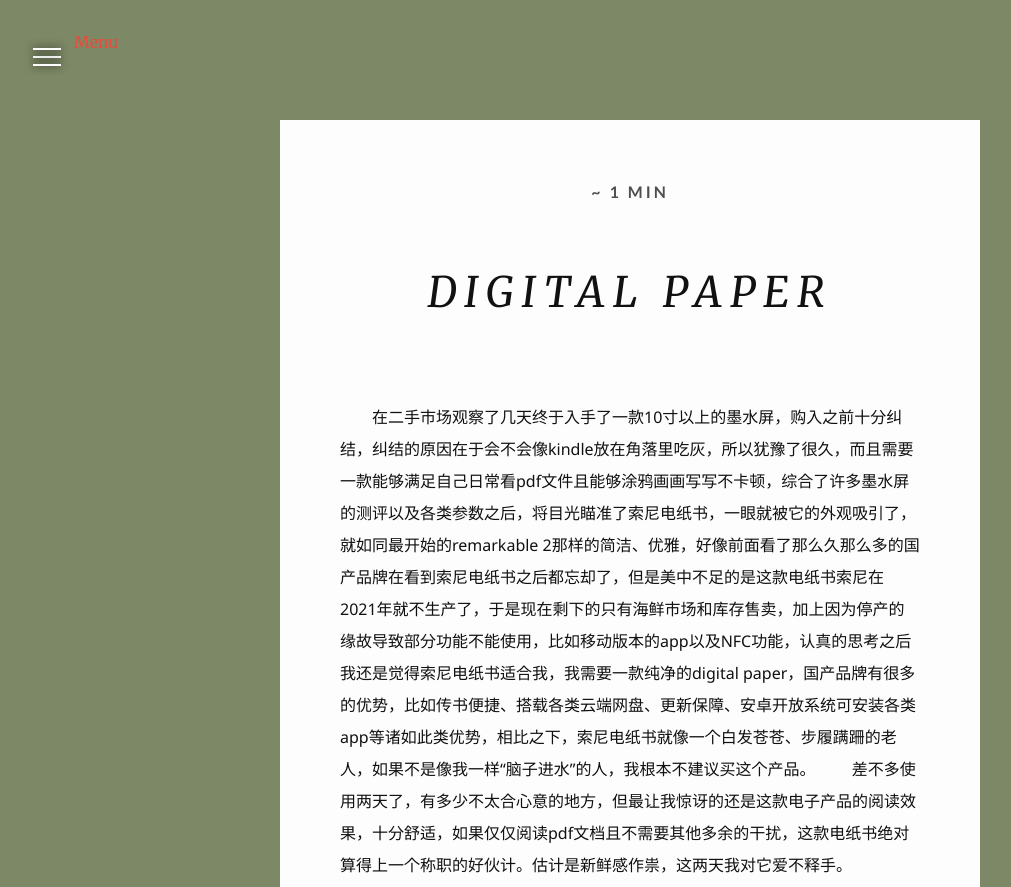
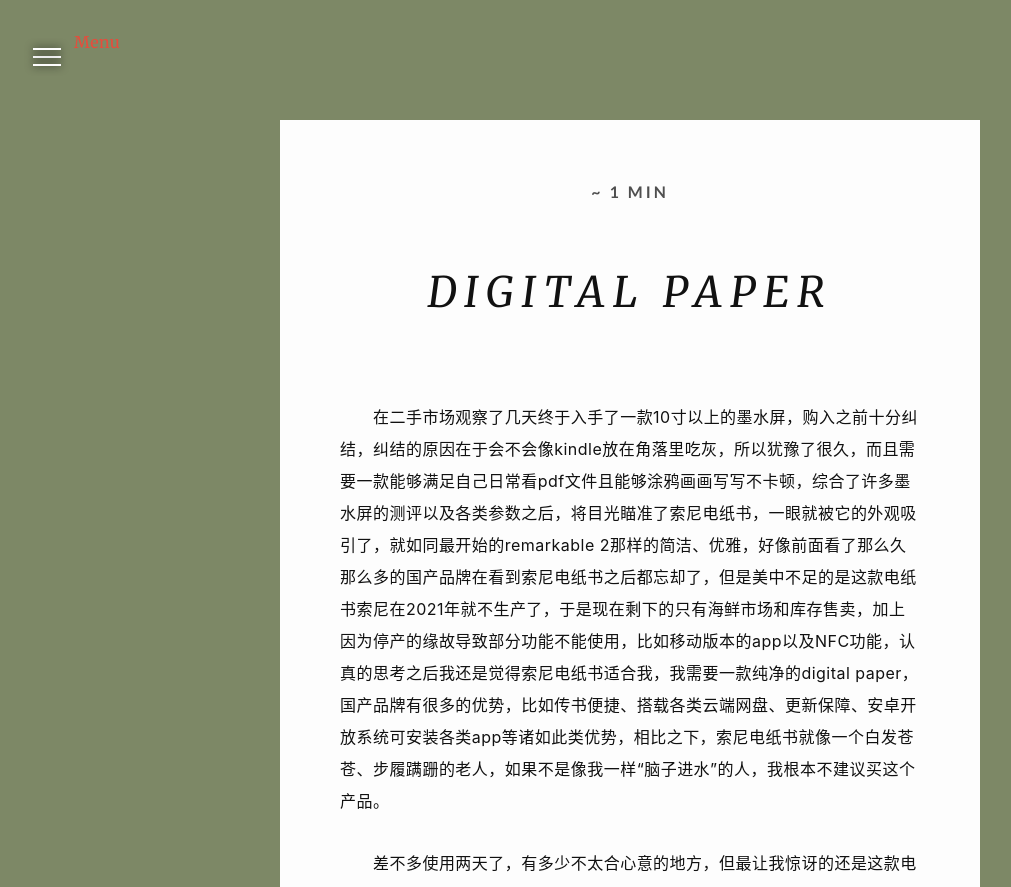
Before and after one commit to wangyunzi/wangyunzi.github.io, a Jekyll site: the page built from _posts/2024-04-08-Digital Paper.md, in a window 1280 px wide, cut to the strip 0-887 px from the top of the page. Shown: the whole strip, without its empty margins (10-1021 px from the left). Built offline with Jekyll 4.4.1, drawn with Linux system fonts in a browser that asks for light colours; nearby versions of some CDN libraries; comment, search, counter and statistics services are not loaded; some of the changed text lies outside the part shown.

Commit message:
修改内容样式

```diff
--- a/_config.yml
+++ b/_config.yml
@@ -3,7 +3,7 @@ name: 长街短梦
 description: "此行山高路远，我只剩口袋玫瑰一片。"
 
 baseurl: "" # the subpath of your site, e.g. /blog
-url: "http://wangyunzi.com" # the base hostname & protocol for your site
+url: "https://wangyunzi.com" # the base hostname & protocol for your site
 # theme: travelogue
 timezone: "Asia/Shanghai"
 
@@ -16,9 +16,9 @@ kramdown:
   syntax_highlighter: rouge
 
 compress_html:
-  blanklines: true  #其会默认把所有的换行都压缩成一行。因为毕竟大部分 html 语法都不依赖换行。
+  blanklines: false  #其会默认把所有的换行都压缩成一行。因为毕竟大部分 html 语法都不依赖换行。
 highlight:
-  theme: "monokai"  # 或你喜欢的其他主题
+  theme: "coy"  # 或你喜欢的其他主题
   renderer: "html"
 
 
--- a/_posts/2024-04-08-Digital Paper.md
+++ b/_posts/2024-04-08-Digital Paper.md
@@ -8,6 +8,7 @@ date: "2024-04-08 21:28:00"
 ---
 
 &emsp;&emsp;在二手市场观察了几天终于入手了一款10寸以上的墨水屏，购入之前十分纠结，纠结的原因在于会不会像kindle放在角落里吃灰，所以犹豫了很久，而且需要一款能够满足自己日常看pdf文件且能够涂鸦画画写写不卡顿，综合了许多墨水屏的测评以及各类参数之后，将目光瞄准了索尼电纸书，一眼就被它的外观吸引了，就如同最开始的remarkable 2那样的简洁、优雅，好像前面看了那么久那么多的国产品牌在看到索尼电纸书之后都忘却了，但是美中不足的是这款电纸书索尼在2021年就不生产了，于是现在剩下的只有海鲜市场和库存售卖，加上因为停产的缘故导致部分功能不能使用，比如移动版本的app以及NFC功能，认真的思考之后我还是觉得索尼电纸书适合我，我需要一款纯净的digital paper，国产品牌有很多的优势，比如传书便捷、搭载各类云端网盘、更新保障、安卓开放系统可安装各类app等诸如此类优势，相比之下，索尼电纸书就像一个白发苍苍、步履蹒跚的老人，如果不是像我一样“脑子进水”的人，我根本不建议买这个产品。
+
 &emsp;&emsp;差不多使用两天了，有多少不太合心意的地方，但最让我惊讶的还是这款电子产品的阅读效果，十分舒适，如果仅仅阅读pdf文档且不需要其他多余的干扰，这款电纸书绝对算得上一个称职的好伙计。估计是新鲜感作祟，这两天我对它爱不释手。
 
 ![xvG11E](https://blog.wangyunzi.com/2024/04/09/xvG11E.jpg)
--- a/assets/css/base.css
+++ b/assets/css/base.css
@@ -27,8 +27,11 @@ body {
   line-height: 1.5;
   -webkit-text-size-adjust: 100%;
   margin-bottom: 1em; /* 确保段落之间有空行 */
-  -webkit-text-size-adjust: 100%;
+  letter-spacing: .03em;
+  /* font: 400 14px/1.6 -apple-system, "Noto Sans", "Helvetica Neue", Helvetica, "Nimbus Sans L", Arial, "Liberation Sans", "PingFang SC", "Hiragino Sans GB", "Noto Sans CJK SC", "Source Han Sans SC", "Source Han Sans CN", "Microsoft YaHei", "Wenquanyi Micro Hei", "WenQuanYi Zen Hei", "ST Heiti", SimHei, "WenQuanYi Zen Hei Sharp", sans-serif; */
+  -webkit-font-smoothing: antialiased;
 }
+
 
 h1,
 h2,
--- a/assets/css/layout.css
+++ b/assets/css/layout.css
@@ -251,7 +251,7 @@
 
   .post-content {
     /* font-family: monospace, monospace; */
-    font-family: Segoe UI, Arial, "Microsoft Yahei", "Noto Sans SC", Helvetica, PingFang SC, sans-serif !important;
+    font: 400 14px/1.6 -apple-system, "Noto Sans", "Helvetica Neue", Helvetica, "Nimbus Sans L", Arial, "Liberation Sans", "PingFang SC", "Hiragino Sans GB", "Noto Sans CJK SC", "Source Han Sans SC", "Source Han Sans CN", "Microsoft YaHei", "Wenquanyi Micro Hei", "WenQuanYi Zen Hei", "ST Heiti", SimHei, "WenQuanYi Zen Hei Sharp", sans-serif;
     font-size: 1em;
     margin-bottom: 60px;
     line-height: 2;
```
Also changed, not shown: _posts/2024-04-16-我们一起开始RSS的生活吧！.md (+1 -0 lines).
